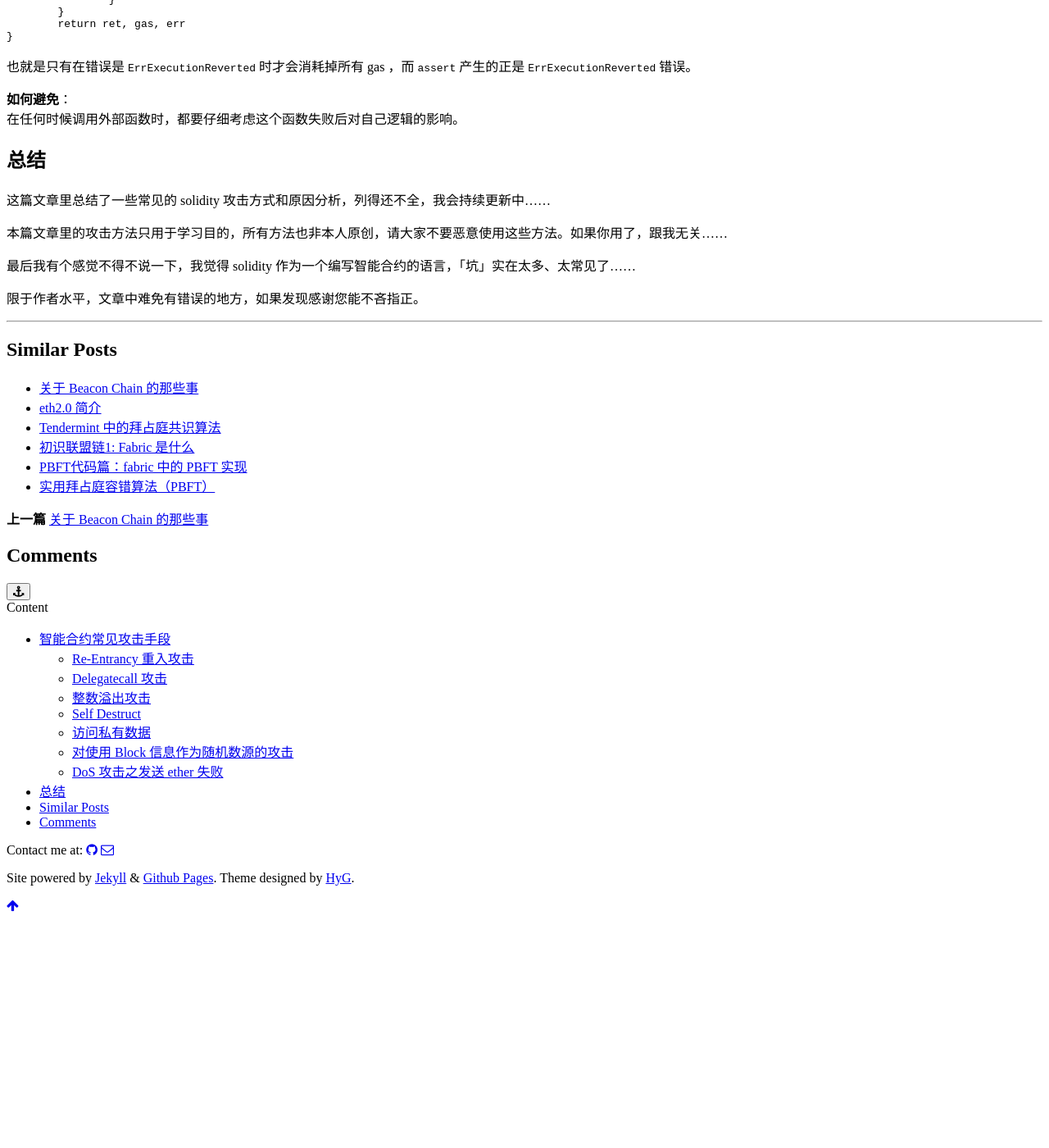
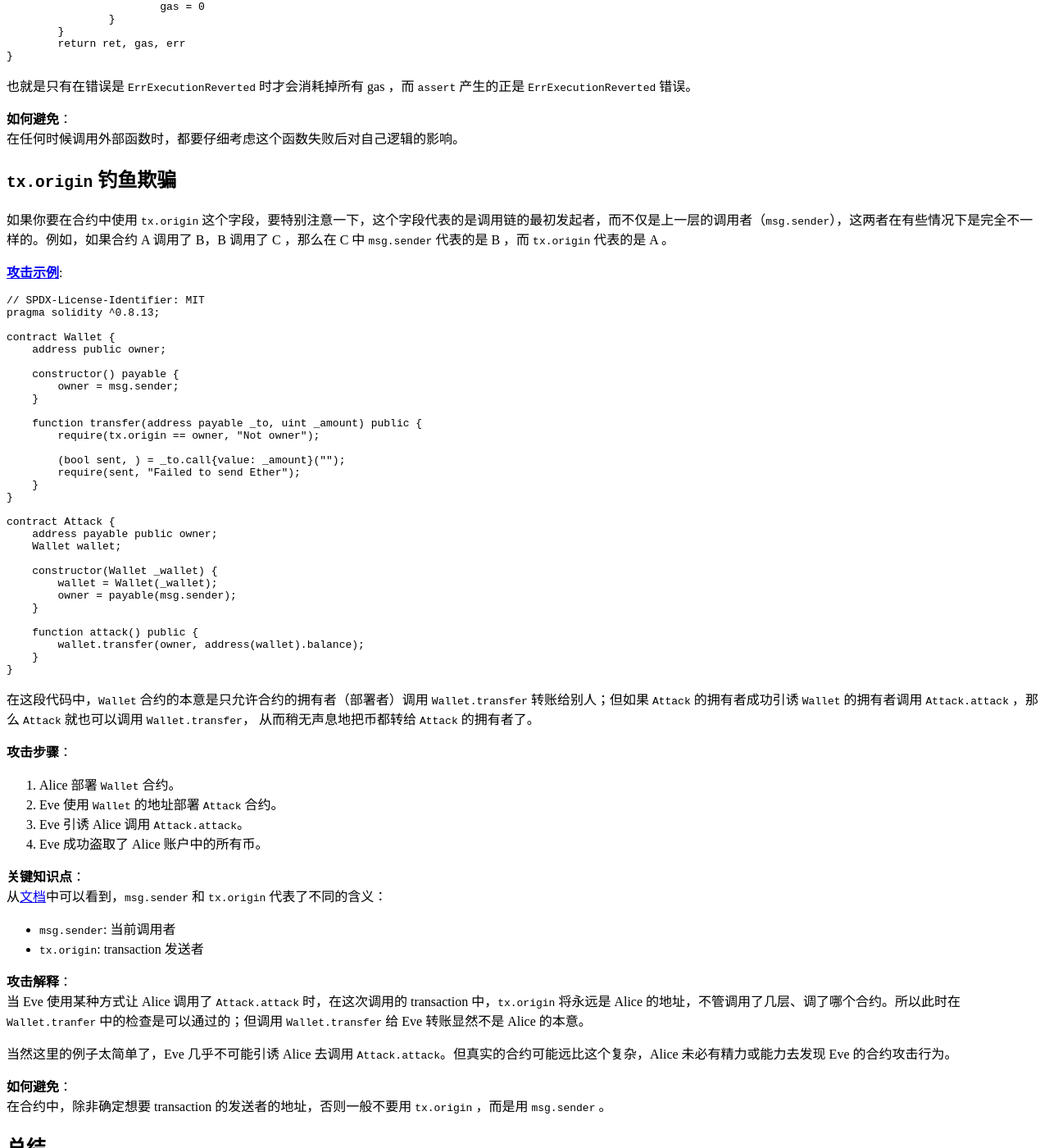
Before and after one commit to fatcat22/fatcat22.github.io, a Jekyll site: the page built from _posts/2022-09-05-solidity-contract-vulnerability.md, in a window 1280 px wide and 1400 px high, scrolled down 11784 px. Shown: the whole window at 82% size. Built offline with Jekyll 4.4.1, drawn with Linux system fonts in a browser that asks for light colours; comment, search, counter and statistics services are not loaded; a style sheet for code colours, icons or effects is not loaded; before the commit the page ends 12906 px from its top, so only the background shows below that; some of the changed text lies outside the part shown.

Commit message:
update solidity vulnerability

````diff
--- a/_posts/2022-09-05-solidity-contract-vulnerability.md
+++ b/_posts/2022-09-05-solidity-contract-vulnerability.md
@@ -638,6 +638,66 @@ func (evm *EVM) Call(caller ContractRef, addr common.Address, input []byte, gas
 在任何时候调用外部函数时，都要仔细考虑这个函数失败后对自己逻辑的影响。
 
 
+## `tx.origin` 钓鱼欺骗
+
+如果你要在合约中使用 `tx.origin`  这个字段，要特别注意一下，这个字段代表的是调用链的最初发起者，而不仅是上一层的调用者（`msg.sender`），这两者在有些情况下是完全不一样的。例如，如果合约 A 调用了 B，B 调用了 C ，那么在 C 中 `msg.sender` 代表的是 B ，而 `tx.origin` 代表的是 A 。
+
+**[攻击示例](https://solidity-by-example.org/hacks/phishing-with-tx-origin/)**:
+```solidity
+// SPDX-License-Identifier: MIT
+pragma solidity ^0.8.13;
+
+contract Wallet {
+    address public owner;
+
+    constructor() payable {
+        owner = msg.sender;
+    }
+
+    function transfer(address payable _to, uint _amount) public {
+        require(tx.origin == owner, "Not owner");
+
+        (bool sent, ) = _to.call{value: _amount}("");
+        require(sent, "Failed to send Ether");
+    }
+}
+
+contract Attack {
+    address payable public owner;
+    Wallet wallet;
+
+    constructor(Wallet _wallet) {
+        wallet = Wallet(_wallet);
+        owner = payable(msg.sender);
+    }
+
+    function attack() public {
+        wallet.transfer(owner, address(wallet).balance);
+    }
+}
+```
+在这段代码中，`Wallet` 合约的本意是只允许合约的拥有者（部署者）调用 `Wallet.transfer` 转账给别人；但如果 `Attack` 的拥有者成功引诱 `Wallet` 的拥有者调用 `Attack.attack` ，那么 `Attack` 就也可以调用 `Wallet.transfer`， 从而稍无声息地把币都转给 `Attack` 的拥有者了。
+
+**攻击步骤**：
+1. Alice 部署 `Wallet` 合约。
+2. Eve 使用 `Wallet` 的地址部署 `Attack` 合约。
+3. Eve 引诱 Alice 调用 `Attack.attack`。
+4. Eve 成功盗取了 Alice 账户中的所有币。
+
+**关键知识点**：
+从[文档](https://docs.soliditylang.org/en/v0.8.16/units-and-global-variables.html#block-and-transaction-properties)中可以看到，`msg.sender` 和 `tx.origin` 代表了不同的含义：
+- `msg.sender`: 当前调用者
+- `tx.origin`: transaction 发送者
+
+**攻击解释**：
+当 Eve 使用某种方式让 Alice 调用了 `Attack.attack` 时，在这次调用的 transaction 中，`tx.origin` 将永远是 Alice 的地址，不管调用了几层、调了哪个合约。所以此时在 `Wallet.tranfer` 中的检查是可以通过的；但调用 `Wallet.transfer` 给 Eve 转账显然不是 Alice 的本意。
+
+当然这里的例子太简单了，Eve 几乎不可能引诱 Alice 去调用 `Attack.attack`。但真实的合约可能远比这个复杂，Alice 未必有精力或能力去发现 Eve 的合约攻击行为。
+
+**如何避免**：
+在合约中，除非确定想要 transaction 的发送者的地址，否则一般不要用 `tx.origin` ，而是用 `msg.sender` 。
+
+
 # 总结
 
 这篇文章里总结了一些常见的 solidity 攻击方式和原因分析，列得还不全，我会持续更新中......
````
